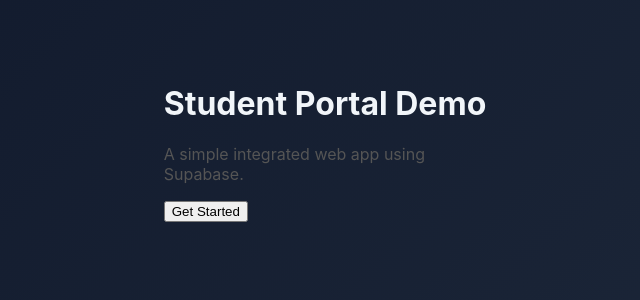
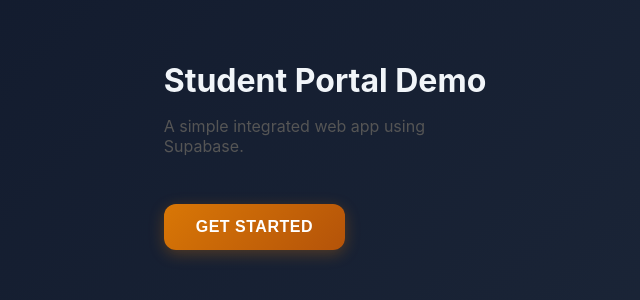
Before and after one commit to puppyNiel/infot6-lab4, a React (Vite) app in the folder simple-integration/: page / in a window 1280 px wide. Shown: the part 258-558 px from the top of the page, without its empty margins (315-955 px from the left). Built offline with nearby package versions, Linux system fonts and the light colour scheme; no server answers.

Commit message:
Fix: another css issue

```diff
--- a/simple-integration/src/pages/HomePage.jsx
+++ b/simple-integration/src/pages/HomePage.jsx
@@ -5,11 +5,11 @@ export function HomePage() {
   const navigate = useNavigate();
 
   return (
-    <div>
-      <h1>Student Portal Demo</h1>
+    <div className='Home-container'>
+      <h2>Student Portal Demo</h2>
       <p>A simple integrated web app using Supabase.</p>
 
-      <button onClick={() => navigate("/login")}>
+      <button className='start-btn' onClick={() => navigate("/login")}>
         Get Started
       </button>
     </div>
```
